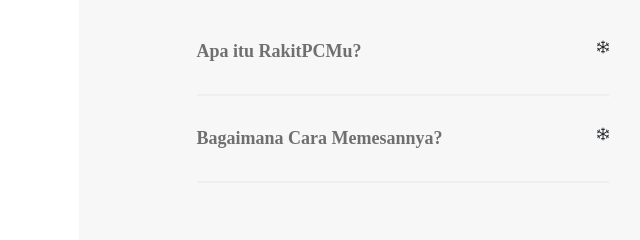
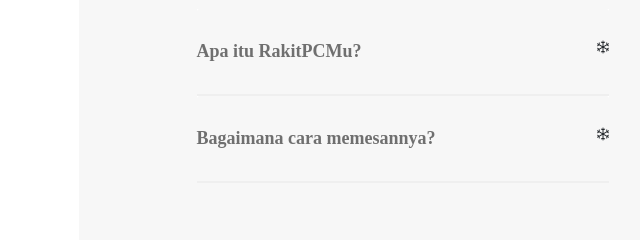
Before and after one commit to RakitPCMu/RakitPCMu, a plain HTML site: page index.html in a window 1280 px wide. Shown: the part 4440-4680 px from the top of the page, 6-646 px from the left. Drawn offline with Linux system fonts and the light colour scheme; a script that the page names is missing; files whose address does not match are found by name; a web font is replaced by a local one.

Commit message:
Update index.html

```diff
--- a/index.html
+++ b/index.html
@@ -499,7 +499,7 @@
                     <div class="col-md-6 custompadding">
                       <div class="card mb-0">
                         <div class="card-header collapsed" data-toggle="collapse" href="#collapseThree">
-                          <a class="card-title" role="presentation">Bagaimana Cara Memesannya?</a>
+                          <a class="card-title" role="presentation">Bagaimana cara memesannya?</a>
                         </div>
                         <div id="collapseThree" class="collapse" aria-labelledby="headingThree" data-parent="#accordion">
                           <div class="card-body">
```
